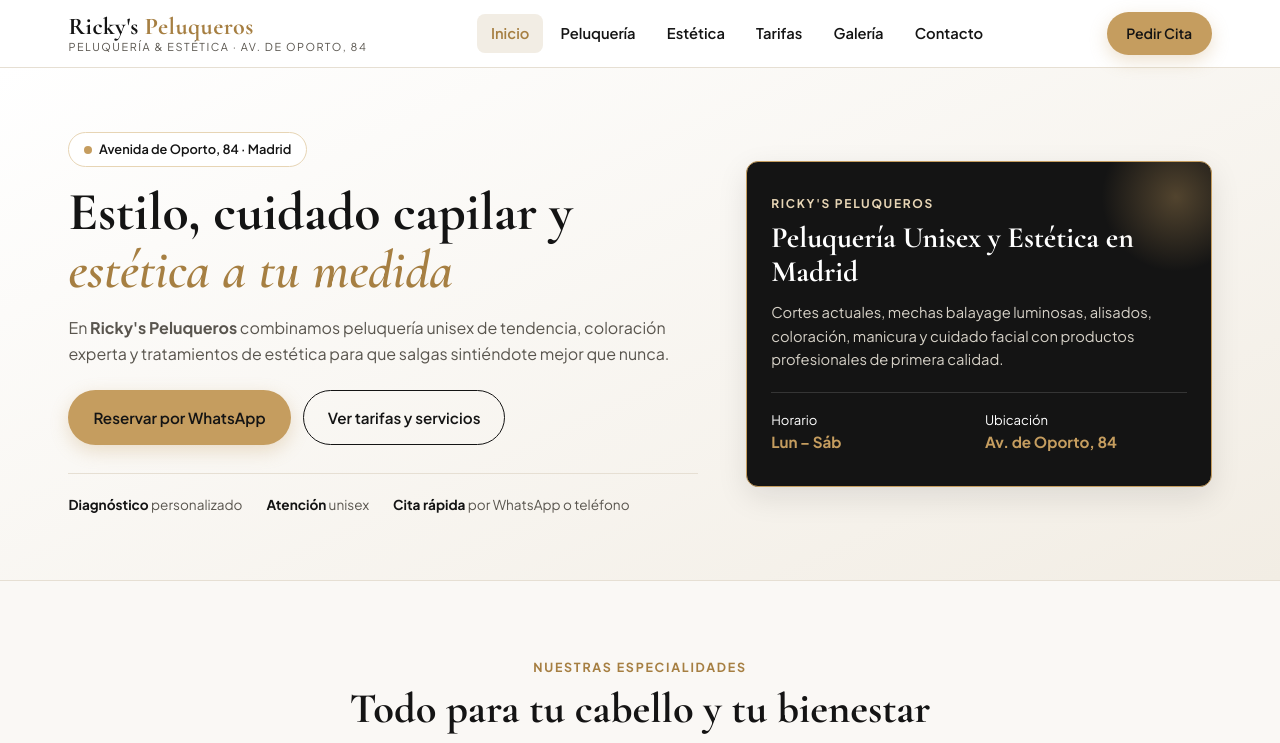
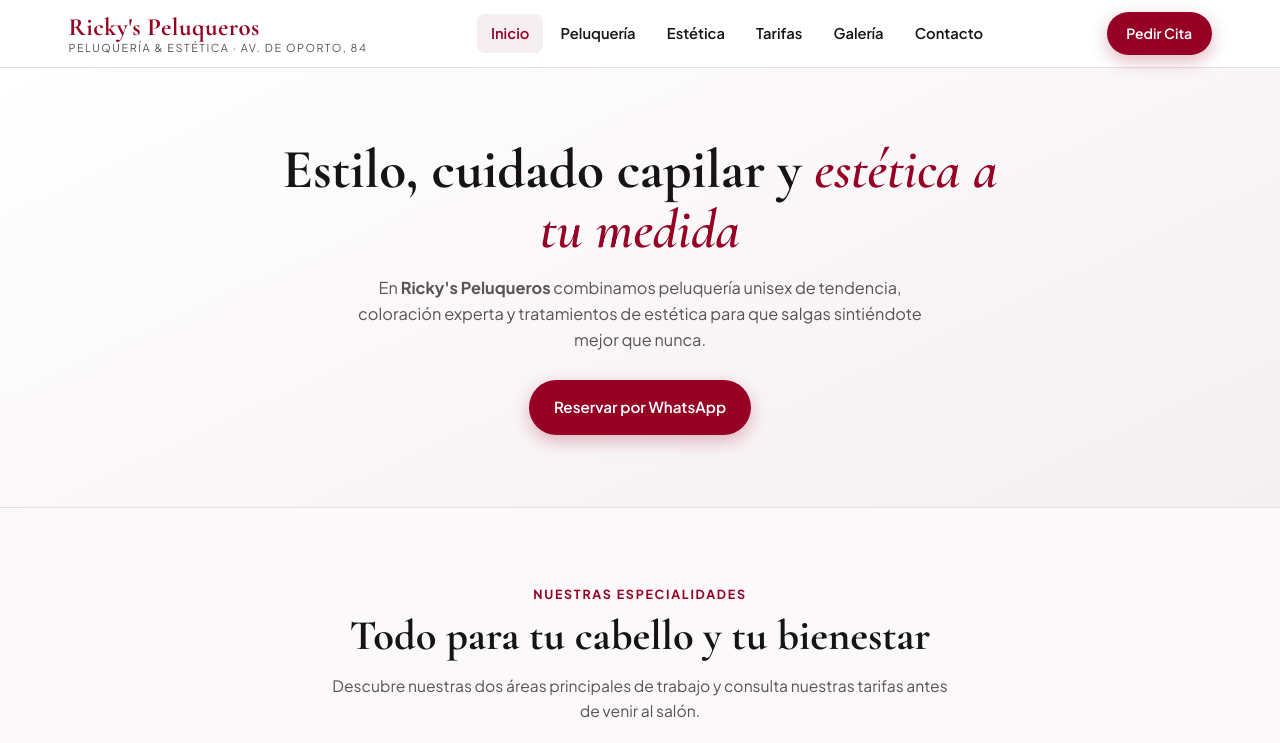
Before and after one commit to rickyspeluqueros/rickys-peluqueria, a plain HTML site: page index.html in a window 1280 px wide. Shown: the top 743 px of the page. Drawn offline with nearby package versions, Linux system fonts and the light colour scheme.

Commit message:
Update index.html

```diff
--- a/index.html
+++ b/index.html
@@ -6,7 +6,7 @@
   <title>Ricky's Peluqueros | Peluquería y Estética en Avenida de Oporto, Madrid</title>
   <meta name="description" content="Ricky's Peluqueros en Avenida de Oporto, 84 (Madrid). Salón de peluquería unisex y estética: cortes, coloración, balayage, tratamientos capilares y cuidado facial. ¡Pide tu cita por WhatsApp!">
   <meta name="robots" content="index, follow">
-  <meta name="theme-color" content="#141414">
+  <meta name="theme-color" content="#960024">
 
   <!-- Canonical oficial -->
   <link rel="canonical" href="https://rickyspeluqueros.es/">
@@ -80,17 +80,18 @@
 
   <style>
     :root {
-      --bg-light: #faf8f5;
+      --bg-light: #fbf9fa;
       --bg-white: #ffffff;
-      --bg-soft: #f2ede4;
-      --text-dark: #141414;
-      --text-muted: #59554e;
-      --gold: #c59d5f;
-      --gold-dark: #a67f42;
-      --gold-light: #e7d5b5;
-      --border-light: #e6dfd3;
-      --shadow-sm: 0 4px 16px rgba(20, 20, 20, 0.06);
-      --shadow-md: 0 10px 30px rgba(20, 20, 20, 0.1);
+      --bg-soft: #f5eff1;
+      --text-dark: #161415;
+      --text-muted: #5a5255;
+      --brand: #960024;
+      --brand-dark: #70001b;
+      --brand-light: #f2b8c6;
+      --brand-tint: #ead3d9;
+      --border-light: #eadde1;
+      --shadow-sm: 0 4px 16px rgba(22, 20, 21, 0.06);
+      --shadow-md: 0 10px 30px rgba(22, 20, 21, 0.12);
       --radius: 12px;
       --font-serif: 'Cormorant Garamond', Georgia, serif;
       --font-sans: 'Plus Jakarta Sans', -apple-system, BlinkMacSystemFont, 'Segoe UI', Roboto, sans-serif;
@@ -149,7 +150,7 @@
       border-radius: 50px;
       font-weight: 600;
       font-size: 0.95rem;
-      transition: transform 0.2s ease, background-color 0.2s ease, box-shadow 0.2s ease;
+      transition: transform 0.2s ease, background-color 0.2s ease, box-shadow 0.2s ease, color 0.2s ease;
       cursor: pointer;
       border: 1px solid transparent;
       text-align: center;
@@ -160,13 +161,13 @@
     }
 
     .btn-primary {
-      background-color: var(--gold);
-      color: var(--text-dark);
-      box-shadow: 0 6px 18px rgba(197, 157, 95, 0.3);
+      background-color: var(--brand);
+      color: var(--bg-white);
+      box-shadow: 0 6px 18px rgba(150, 0, 36, 0.28);
     }
 
     .btn-primary:hover {
-      background-color: var(--gold-dark);
+      background-color: var(--brand-dark);
       color: var(--bg-white);
     }
 
@@ -176,17 +177,17 @@
     }
 
     .btn-dark:hover {
-      background-color: #2b2b2b;
+      background-color: var(--brand);
     }
 
     .btn-outline {
       background-color: transparent;
-      border-color: var(--text-dark);
-      color: var(--text-dark);
+      border-color: var(--brand);
+      color: var(--brand);
     }
 
     .btn-outline:hover {
-      background-color: var(--text-dark);
+      background-color: var(--brand);
       color: var(--bg-white);
     }
 
@@ -206,7 +207,7 @@
       font-weight: 700;
       text-transform: uppercase;
       letter-spacing: 0.14em;
-      color: var(--gold-dark);
+      color: var(--brand);
       margin-bottom: 0.45rem;
     }
 
@@ -231,7 +232,7 @@
       position: sticky;
       top: 0;
       z-index: 900;
-      background-color: rgba(255, 255, 255, 0.96);
+      background-color: rgba(255, 255, 255, 0.97);
       backdrop-filter: blur(10px);
       border-bottom: 1px solid var(--border-light);
       height: var(--header-height);
@@ -252,14 +253,10 @@
 
     .brand-name {
       font-family: var(--font-serif);
-      font-size: 1.5rem;
+      font-size: 1.55rem;
       font-weight: 700;
       letter-spacing: 0.02em;
-      color: var(--text-dark);
-    }
-
-    .brand-name span {
-      color: var(--gold-dark);
+      color: var(--brand);
     }
 
     .brand-tag {
@@ -278,7 +275,7 @@
       gap: 5px;
       width: 44px;
       height: 44px;
-      background: var(--bg-light);
+      background: var(--bg-soft);
       border: 1px solid var(--border-light);
       border-radius: 10px;
       cursor: pointer;
@@ -288,7 +285,7 @@
       display: block;
       width: 22px;
       height: 2px;
-      background-color: var(--text-dark);
+      background-color: var(--brand);
       border-radius: 2px;
       transition: transform 0.25s ease, opacity 0.25s ease;
     }
@@ -311,7 +308,7 @@
       left: 0;
       right: 0;
       background-color: var(--bg-white);
-      border-bottom: 2px solid var(--gold);
+      border-bottom: 2px solid var(--brand);
       box-shadow: var(--shadow-md);
       padding: 1.25rem 1.15rem 1.75rem;
       transform: translateY(-120%);
@@ -348,7 +345,7 @@
     .nav-link.active,
     .nav-link:hover {
       background-color: var(--bg-soft);
-      color: var(--gold-dark);
+      color: var(--brand);
     }
 
     .nav-cta-desktop {
@@ -359,41 +356,19 @@
     .hero {
       position: relative;
       background: linear-gradient(155deg, var(--bg-white) 0%, var(--bg-soft) 100%);
-      padding: 2.5rem 0 3rem;
+      padding: 3rem 0 3.25rem;
       border-bottom: 1px solid var(--border-light);
-      overflow: hidden;
     }
 
-    .hero-grid {
-      display: grid;
-      gap: 2rem;
-      align-items: center;
-    }
-
-    .hero-badge {
-      display: inline-flex;
-      align-items: center;
-      gap: 0.45rem;
-      background-color: var(--bg-white);
-      border: 1px solid var(--gold-light);
-      padding: 0.4rem 0.9rem;
-      border-radius: 50px;
-      font-size: 0.8rem;
-      font-weight: 600;
-      color: var(--text-dark);
-      margin-bottom: 1rem;
-    }
-
-    .hero-badge-dot {
-      width: 8px;
-      height: 8px;
-      border-radius: 50%;
-      background-color: var(--gold);
+    .hero-content {
+      max-width: 740px;
+      margin: 0 auto;
+      text-align: center;
     }
 
     .hero-title {
       font-family: var(--font-serif);
-      font-size: 2.5rem;
+      font-size: 2.55rem;
       line-height: 1.08;
       font-weight: 700;
       color: var(--text-dark);
@@ -401,95 +376,20 @@
     }
 
     .hero-title span {
-      color: var(--gold-dark);
+      color: var(--brand);
       font-style: italic;
     }
 
     .hero-lead {
-      font-size: 1rem;
+      font-size: 1.02rem;
       color: var(--text-muted);
-      margin-bottom: 1.5rem;
+      margin: 0 auto 1.65rem;
+      max-width: 600px;
     }
 
     .hero-actions {
       display: flex;
-      flex-direction: column;
-      gap: 0.75rem;
-    }
-
-    .hero-trust {
-      display: flex;
-      flex-wrap: wrap;
-      gap: 1rem 1.5rem;
-      margin-top: 1.75rem;
-      padding-top: 1.25rem;
-      border-top: 1px solid var(--border-light);
-      font-size: 0.85rem;
-      color: var(--text-muted);
-    }
-
-    .hero-trust strong {
-      color: var(--text-dark);
-    }
-
-    .hero-visual {
-      position: relative;
-      background-color: var(--text-dark);
-      color: var(--bg-white);
-      border-radius: var(--radius);
-      padding: 2rem 1.5rem;
-      box-shadow: var(--shadow-md);
-      border: 1px solid var(--gold);
-      overflow: hidden;
-    }
-
-    .hero-visual::before {
-      content: "";
-      position: absolute;
-      top: -40px;
-      right: -40px;
-      width: 150px;
-      height: 150px;
-      border-radius: 50%;
-      background: radial-gradient(circle, rgba(197, 157, 95, 0.35) 0%, transparent 70%);
-    }
-
-    .hero-visual-tag {
-      font-size: 0.75rem;
-      letter-spacing: 0.14em;
-      text-transform: uppercase;
-      color: var(--gold-light);
-      font-weight: 700;
-      margin-bottom: 0.5rem;
-    }
-
-    .hero-visual h2 {
-      font-family: var(--font-serif);
-      font-size: 1.85rem;
-      line-height: 1.15;
-      margin-bottom: 0.75rem;
-    }
-
-    .hero-visual p {
-      color: #d6d1c7;
-      font-size: 0.92rem;
-      margin-bottom: 1.25rem;
-    }
-
-    .hero-visual-meta {
-      display: grid;
-      grid-template-columns: 1fr 1fr;
-      gap: 0.75rem;
-      padding-top: 1rem;
-      border-top: 1px solid rgba(255, 255, 255, 0.14);
-      font-size: 0.82rem;
-    }
-
-    .hero-visual-meta span {
-      display: block;
-      color: var(--gold);
-      font-weight: 700;
-      font-size: 0.95rem;
+      justify-content: center;
     }
 
     /* Tarjetas de Servicios Principales */
@@ -512,7 +412,7 @@
 
     .service-card:hover {
       transform: translateY(-3px);
-      border-color: var(--gold);
+      border-color: var(--brand);
     }
 
     .card-icon {
@@ -520,7 +420,7 @@
       height: 48px;
       border-radius: 12px;
       background-color: var(--bg-soft);
-      color: var(--gold-dark);
+      color: var(--brand);
       display: inline-flex;
       align-items: center;
       justify-content: center;
@@ -550,14 +450,14 @@
 
     .service-bullets li::before {
       content: "✦ ";
-      color: var(--gold-dark);
+      color: var(--brand);
       font-weight: 700;
     }
 
     .card-link {
       font-weight: 700;
       font-size: 0.9rem;
-      color: var(--gold-dark);
+      color: var(--brand);
       display: inline-flex;
       align-items: center;
       gap: 0.35rem;
@@ -579,7 +479,7 @@
       background-color: var(--bg-white);
       padding: 1.35rem;
       border-radius: var(--radius);
-      border-left: 4px solid var(--gold);
+      border-left: 4px solid var(--brand);
       box-shadow: var(--shadow-sm);
     }
 
@@ -596,12 +496,12 @@
 
     /* Redes Sociales y Galería Preview */
     .social-banner {
-      background-color: var(--text-dark);
+      background: linear-gradient(145deg, #161415 0%, #2a0710 100%);
       color: var(--bg-white);
       border-radius: var(--radius);
-      padding: 2rem 1.4rem;
+      padding: 2.2rem 1.4rem;
       text-align: center;
-      border: 1px solid var(--gold);
+      border: 2px solid var(--brand);
     }
 
     .social-banner h2 {
@@ -611,7 +511,7 @@
     }
 
     .social-banner p {
-      color: #d6d1c7;
+      color: #ded8da;
       font-size: 0.95rem;
       max-width: 560px;
       margin: 0 auto 1.4rem;
@@ -627,12 +527,13 @@
     .btn-social {
       background-color: rgba(255, 255, 255, 0.08);
       color: var(--bg-white);
-      border: 1px solid rgba(197, 157, 95, 0.6);
+      border: 1px solid var(--brand-light);
     }
 
     .btn-social:hover {
-      background-color: var(--gold);
-      color: var(--text-dark);
+      background-color: var(--brand);
+      border-color: var(--brand);
+      color: var(--bg-white);
     }
 
     /* Bloque SEO Local y Google Business */
@@ -652,7 +553,8 @@
     .location-info h3 {
       font-family: var(--font-serif);
       font-size: 1.65rem;
-      margin-bottom: 0.75rem;
+      color: var(--brand);
+      margin-bottom: 0.45rem;
     }
 
     .info-list {
@@ -668,7 +570,7 @@
       font-size: 0.8rem;
       text-transform: uppercase;
       letter-spacing: 0.08em;
-      color: var(--gold-dark);
+      color: var(--brand);
       margin-bottom: 0.2rem;
     }
 
@@ -691,7 +593,7 @@
     }
 
     .map-placeholder {
-      background: linear-gradient(135deg, #ebe4d8 0%, #dfd5c5 100%);
+      background: linear-gradient(135deg, #f3eaed 0%, #e8d8dd 100%);
       min-height: 240px;
       display: flex;
       flex-direction: column;
@@ -712,9 +614,10 @@
     /* Footer */
     .site-footer {
       background-color: var(--text-dark);
-      color: #d6d1c7;
+      color: #d9d1d4;
       padding: 3rem 0 2rem;
       font-size: 0.9rem;
+      border-top: 3px solid var(--brand);
     }
 
     .footer-grid {
@@ -725,14 +628,14 @@
 
     .footer-brand {
       font-family: var(--font-serif);
-      font-size: 1.65rem;
+      font-size: 1.7rem;
       color: var(--bg-white);
       font-weight: 700;
       margin-bottom: 0.5rem;
     }
 
     .footer-brand span {
-      color: var(--gold);
+      color: var(--brand-light);
     }
 
     .footer-title {
@@ -751,14 +654,14 @@
     }
 
     .footer-links a:hover {
-      color: var(--gold);
+      color: var(--brand-light);
     }
 
     .footer-bottom {
       border-top: 1px solid rgba(255, 255, 255, 0.12);
       padding-top: 1.25rem;
       font-size: 0.82rem;
-      color: #9f998f;
+      color: #a69a9e;
       display: flex;
       flex-direction: column;
       gap: 0.5rem;
@@ -772,7 +675,7 @@
       right: 0;
       height: var(--bottom-bar-height);
       background-color: var(--text-dark);
-      border-top: 2px solid var(--gold);
+      border-top: 2px solid var(--brand);
       display: grid;
       grid-template-columns: repeat(3, 1fr);
       z-index: 950;
@@ -789,7 +692,7 @@
       font-size: 0.72rem;
       font-weight: 600;
       letter-spacing: 0.02em;
-      border-right: 1px solid rgba(255, 255, 255, 0.1);
+      border-right: 1px solid rgba(255, 255, 255, 0.12);
     }
 
     .bottom-action:last-child {
@@ -797,8 +700,8 @@
     }
 
     .bottom-action--cta {
-      background-color: var(--gold);
-      color: var(--text-dark);
+      background-color: var(--brand);
+      color: var(--bg-white);
       font-weight: 700;
     }
 
@@ -818,21 +721,11 @@
       }
 
       .hero {
-        padding: 4rem 0;
-      }
-
-      .hero-grid {
-        grid-template-columns: 1.15fr 0.85fr;
-        gap: 3rem;
+        padding: 4.5rem 0;
       }
 
       .hero-title {
-        font-size: 3.35rem;
-      }
-
-      .hero-actions {
-        flex-direction: row;
-        flex-wrap: wrap;
+        font-size: 3.45rem;
       }
 
       .cards-grid {
@@ -920,7 +813,7 @@
   <header class="site-header">
     <div class="container header-inner">
       <a href="index.html" class="brand" aria-label="Inicio - Ricky's Peluqueros">
-        <span class="brand-name">Ricky's <span>Peluqueros</span></span>
+        <span class="brand-name">Ricky's Peluqueros</span>
         <span class="brand-tag">Peluquería &amp; Estética · Av. de Oporto, 84</span>
       </a>
 
@@ -959,12 +852,8 @@
   <main>
     <!-- Hero Principal -->
     <section class="hero">
-      <div class="container hero-grid">
-        <div>
-          <div class="hero-badge">
-            <span class="hero-badge-dot" aria-hidden="true"></span>
-            Avenida de Oporto, 84 · Madrid
-          </div>
+      <div class="container">
+        <div class="hero-content">
           <h1 class="hero-title">Estilo, cuidado capilar y <span>estética a tu medida</span></h1>
           <p class="hero-lead">
             En <strong>Ricky's Peluqueros</strong> combinamos peluquería unisex de tendencia, coloración experta y tratamientos de estética para que salgas sintiéndote mejor que nunca.
@@ -976,32 +865,8 @@
                rel="noopener noreferrer">
               Reservar por WhatsApp
             </a>
-            <a href="precios.html" class="btn btn-outline">Ver tarifas y servicios</a>
-          </div>
-          <div class="hero-trust">
-            <span><strong>Diagnóstico</strong> personalizado</span>
-            <span><strong>Atención</strong> unisex</span>
-            <span><strong>Cita rápida</strong> por WhatsApp o teléfono</span>
           </div>
         </div>
-
-        <aside class="hero-visual" aria-label="Resumen del salón">
-          <div class="hero-visual-tag">Ricky's Peluqueros</div>
-          <h2>Peluquería Unisex y Estética en Madrid</h2>
-          <p>
-            Cortes actuales, mechas balayage luminosas, alisados, coloración, manicura y cuidado facial con productos profesionales de primera calidad.
-          </p>
-          <div class="hero-visual-meta">
-            <div>
-              Horario
-              <span>Lun – Sáb</span>
-            </div>
-            <div>
-              Ubicación
-              <span>Av. de Oporto, 84</span>
-            </div>
-          </div>
-        </aside>
       </div>
     </section>
 
@@ -1101,7 +966,7 @@
     <section class="section" aria-labelledby="redes-heading">
       <div class="container">
         <div class="social-banner">
-          <span class="section-eyebrow" style="color: var(--gold-light);">Antes y Después Reales</span>
+          <span class="section-eyebrow" style="color: var(--brand-light);">Antes y Después Reales</span>
           <h2 id="redes-heading">Inspírate con nuestros últimos trabajos</h2>
           <p>
             Compartimos cambios de look, tonos luminosos, recogidos y resultados reales de estética en nuestro Instagram y en la galería del salón.
@@ -1163,7 +1028,7 @@
           </div>
 
           <div class="map-placeholder">
-            <svg width="36" height="36" viewBox="0 0 24 24" fill="none" stroke="#a67f42" stroke-width="2" stroke-linecap="round" stroke-linejoin="round" aria-hidden="true"><path d="M21 10c0 7-9 13-9 13s-9-6-9-13a9 9 0 0 1 18 0z"/><circle cx="12" cy="10" r="3"/></svg>
+            <svg width="36" height="36" viewBox="0 0 24 24" fill="none" stroke="#960024" stroke-width="2" stroke-linecap="round" stroke-linejoin="round" aria-hidden="true"><path d="M21 10c0 7-9 13-9 13s-9-6-9-13a9 9 0 0 1 18 0z"/><circle cx="12" cy="10" r="3"/></svg>
             <p>Abre nuestra ficha oficial de Google Business para ver las reseñas de nuestros clientes y cómo llegar.</p>
             <a href="https://share.google/j5UnrujvOohcEM9h0"
                class="btn btn-outline"
```
